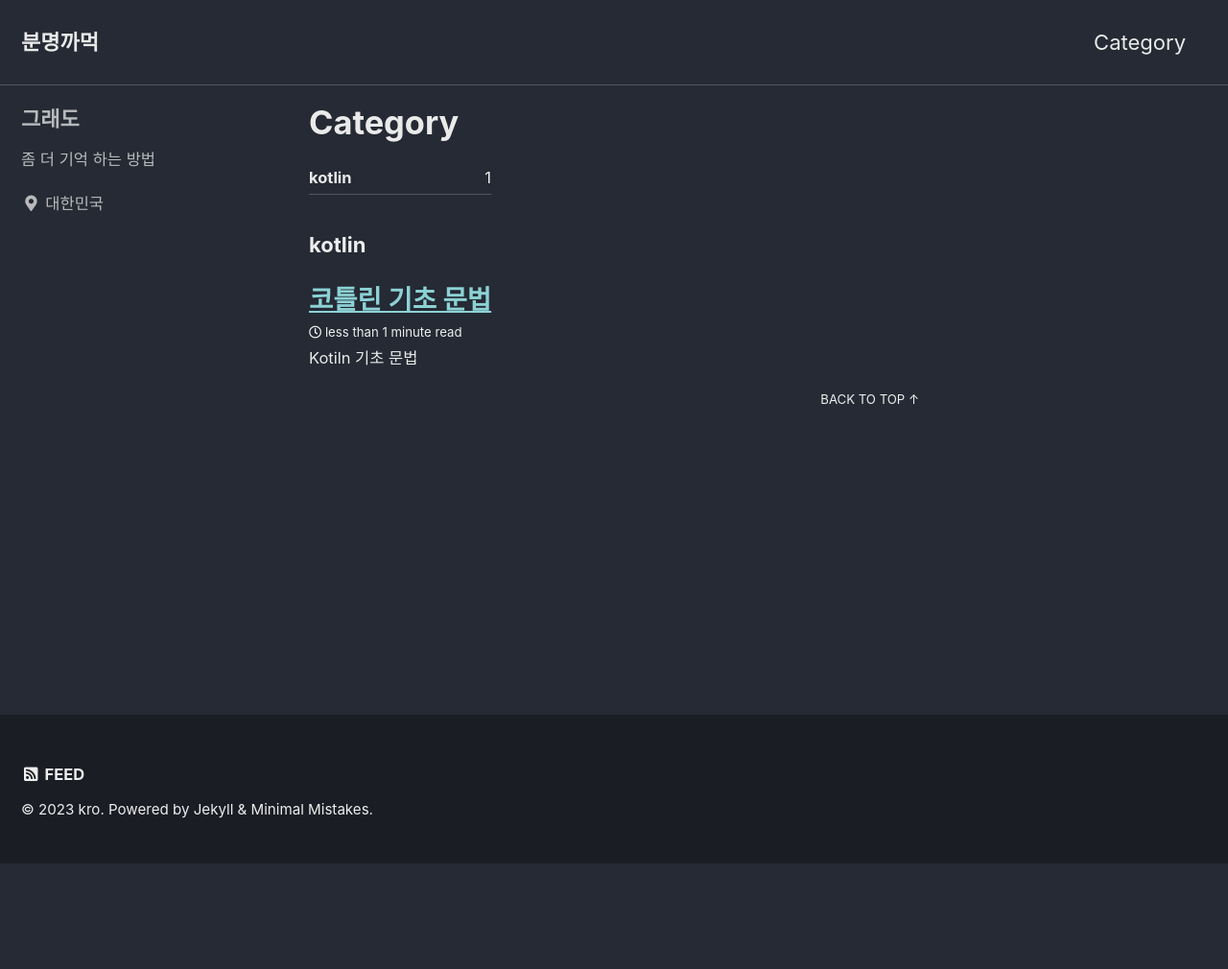
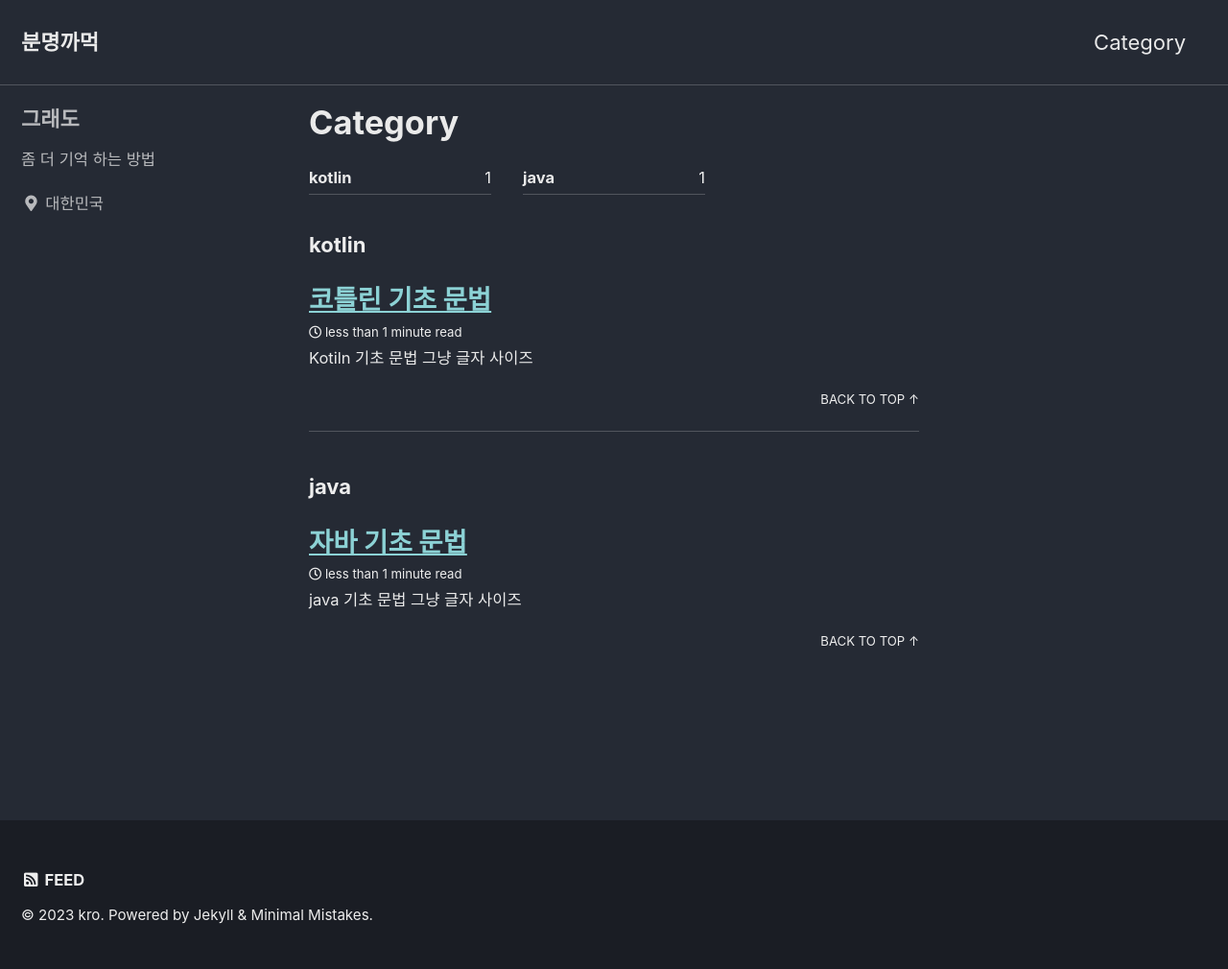
Before and after one commit to kroxbeat/kroxbeat.github.io, a Jekyll site: the page built from _pages/category-archive.md, in a window 1280 px wide. Shown: the whole page at 96% size. Built offline with Jekyll 4.4.1, drawn with Linux system fonts in a browser that asks for light colours; cached includes are drawn as plain includes; before the commit the page ends 900 px from its top, so only the background shows below that.

Commit message:
자바001 추가

````diff
--- a/_config.yml
+++ b/_config.yml
@@ -20,7 +20,7 @@ title                    : "분명까먹"
 title_separator          : "-"
 subtitle                 : # site tagline that appears below site title in masthead
 name                     : "kro"
-description              : "썩 괜찮은 방법"
+description              : "괜찮음"
 url                      : "https://kroxbeat.github.io"
 baseurl                  : # the subpath of your site, e.g. "/blog"
 repository               : # GitHub username/repo-name e.g. "mmistakes/minimal-mistakes"
@@ -288,5 +288,5 @@ defaults:
       author_profile: true
       read_time: true
       comments: # true
-      share: true
-      related: true
+      share: false
+      related: false
--- a/_posts/2023-02-11-first.md
+++ b/_posts/2023-02-11-first.md
@@ -5,3 +5,11 @@ categories: kotlin
 ---
 
 ## Kotiln 기초 문법
+그냥 글자 사이즈
+
+```kotlin
+fun main(){
+    println("HELLO");
+}
+
+```
--- /dev/null
+++ b/_posts/2023-02-11-java001.md
@@ -0,0 +1,15 @@
+---
+layout: single
+title: "자바 기초 문법"
+categories: java
+---
+
+## java 기초 문법
+그냥 글자 사이즈
+
+```java
+public static void main(){
+
+}
+
+```
````
